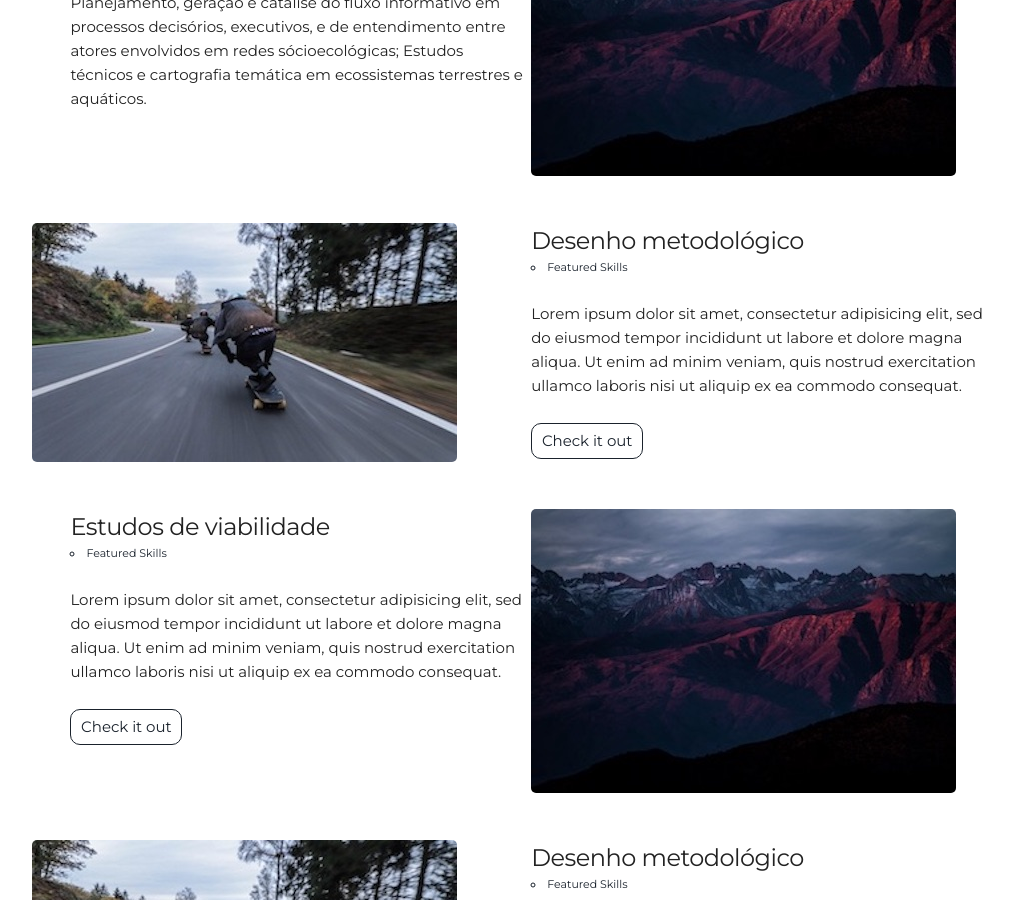
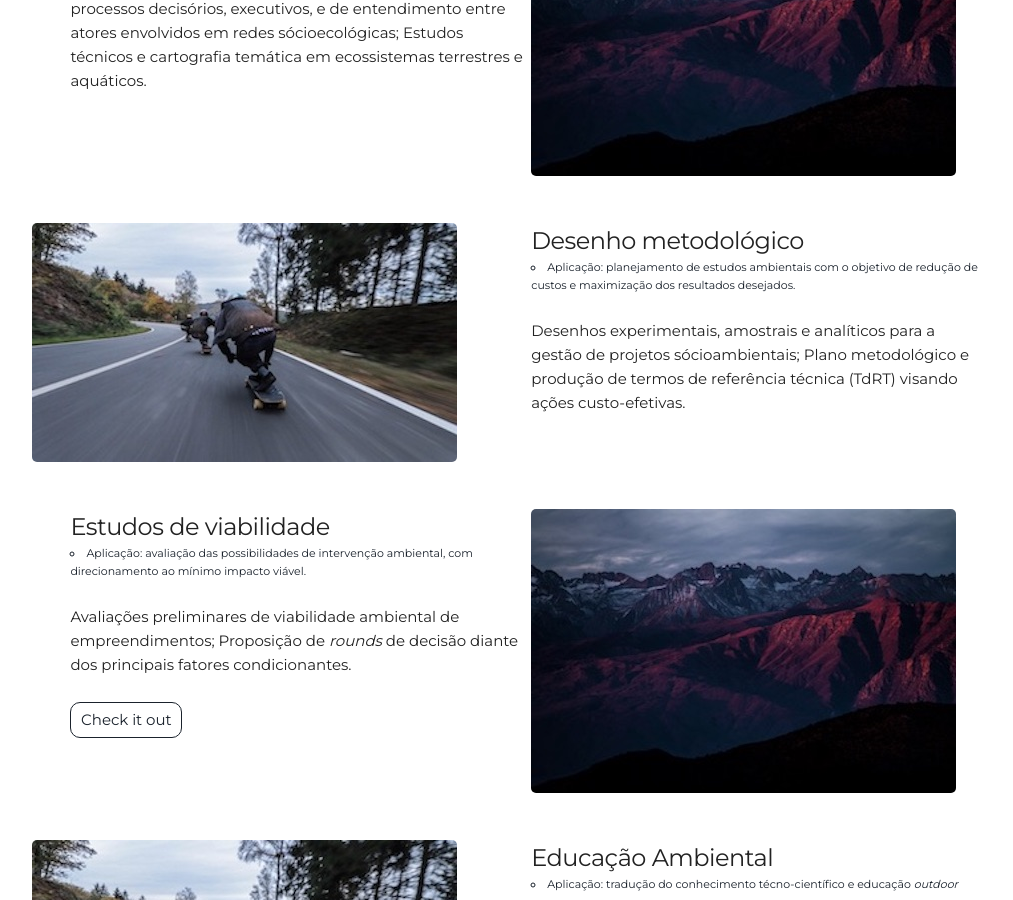
Before and after one commit to leroy1977/eQ1, a Jekyll site: the page built from index.html, in a window 1280 px wide and 900 px high, scrolled down 1626 px. Shown: the whole window, without its empty margins (128-1141 px from the left). Built offline with Jekyll 4.4.1, drawn with Linux system fonts in a browser that asks for light colours; some of the changed text lies outside the part shown.

Commit message:
Update projects.html

```diff
--- a/_includes/projects.html
+++ b/_includes/projects.html
@@ -8,7 +8,7 @@
     </div>
     <div class="six columns">
       <h5> Estudos socioecológicos </h5>
-      <li> Habilidades inerentes: desenho amostral; elaboração de questionários qualitativos e participativos; entrevistas; coleta e processamento de dados ambientais.</li>
+      <li> Aplicação: estudos ambientais em processos de licenciamento ambiental; planos de manejo, programas ambientais de planos diretores municipais.</li>
       <p>Planejamento, geração e catálise do fluxo informativo em processos decisórios, executivos, e de entendimento entre atores envolvidos em redes sócioecológicas; Estudos técnicos e cartografia temática em ecossistemas terrestres e aquáticos. </p>
       <!-- <a class="project-link" href="#">Check it out</a> -->
     </div>
@@ -20,10 +20,10 @@
     <div class="six columns">
       <h5> Desenho metodológico </h5>
       <ul>
-        <li> Featured Skills</li>
+        <li> Aplicação: planejamento de estudos ambientais com o objetivo de redução de custos e maximização dos resultados desejados. </li>
       </ul>
-      <p>Lorem ipsum dolor sit amet, consectetur adipisicing elit, sed do eiusmod tempor incididunt ut labore et dolore magna aliqua. Ut enim ad minim veniam, quis nostrud exercitation ullamco laboris nisi ut aliquip ex ea commodo consequat.</p>
-      <a class="project-link" href="#">Check it out</a>
+      <p>Desenhos experimentais, amostrais e analíticos para a gestão de projetos sócioambientais; Plano metodológico e produção de termos de referência técnica (TdRT) visando ações custo-efetivas.</p>
+      <!-- <a class="project-link" href="#">Check it out</a> -->
     </div>
   </div>
   <div class="row user-projects">
@@ -33,9 +33,9 @@
     <div class="six columns">
       <h5> Estudos de viabilidade </h5>
       <ul>
-        <li> Featured Skills</li>
+        <li> Aplicação: avaliação das possibilidades de intervenção ambiental, com direcionamento ao mínimo impacto viável.</li>
       </ul>
-      <p>Lorem ipsum dolor sit amet, consectetur adipisicing elit, sed do eiusmod tempor incididunt ut labore et dolore magna aliqua. Ut enim ad minim veniam, quis nostrud exercitation ullamco laboris nisi ut aliquip ex ea commodo consequat.</p>
+      <p>Avaliações preliminares de viabilidade ambiental de empreendimentos; Proposição de <i> rounds </i> de decisão diante dos principais fatores condicionantes.</p>
       <a class="project-link" href="#">Check it out</a>
     </div>
   </div>
@@ -44,11 +44,11 @@
       <img alt="mountains" src="{{ "/assets/img/skate.jpg" | prepend: site.baseurl }}" />
     </div>
     <div class="six columns">
-      <h5> Desenho metodológico </h5>
+      <h5> Educação Ambiental </h5>
       <ul>
-        <li> Featured Skills</li>
+        <li> Aplicação: tradução do conhecimento técno-científico e educação <i> outdoor </i> </li>
       </ul>
-      <p>Lorem ipsum dolor sit amet, consectetur adipisicing elit, sed do eiusmod tempor incididunt ut labore et dolore magna aliqua. Ut enim ad minim veniam, quis nostrud exercitation ullamco laboris nisi ut aliquip ex ea commodo consequat.</p>
+      <p>Formação e suporte técnico-pedagógico na elaboração de guias de referência e roteiros metodológicos para atividades educativas. Planejamento de trilhas interpretativas do patrimônio natural.</p>
       <a class="project-link" href="#">Check it out</a>
     </div>
   </div>
@@ -57,11 +57,11 @@
       <img alt="mountains" src="{{ "/assets/img/mountains.jpg" | prepend: site.baseurl }}" />
     </div>
     <div class="six columns">
-      <h5> Estudos de viabilidade </h5>
+      <h5> Desenvolvendo ... </h5>
       <ul>
-        <li> Featured Skills</li>
+        <li> Aplicação: compensação passivos ambientais e planejamento de sítios marícolas </li>
       </ul>
-      <p>Lorem ipsum dolor sit amet, consectetur adipisicing elit, sed do eiusmod tempor incididunt ut labore et dolore magna aliqua. Ut enim ad minim veniam, quis nostrud exercitation ullamco laboris nisi ut aliquip ex ea commodo consequat.</p>
+      <p>Mecanismos de compensação ambiental, processos de recuperação e recomposição florestal e aquicultura marinha apoiada no princípio de ecossistemas e redes sócioecológicas.</p>
       <a class="project-link" href="#">Check it out</a>
     </div>
   </div>
```
